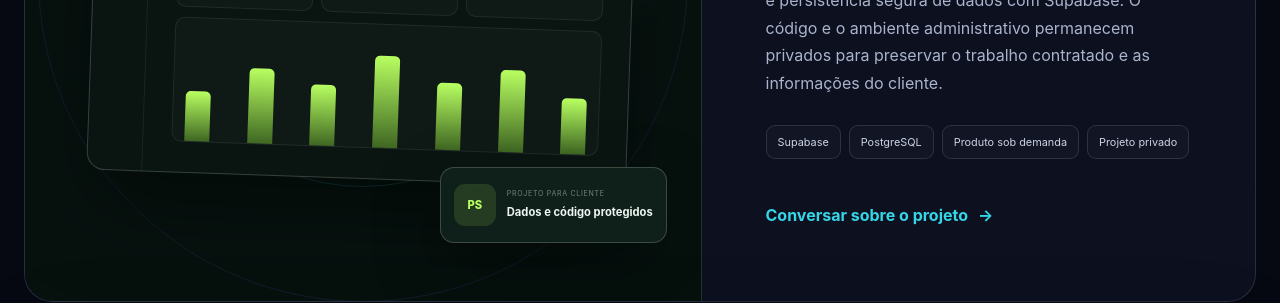
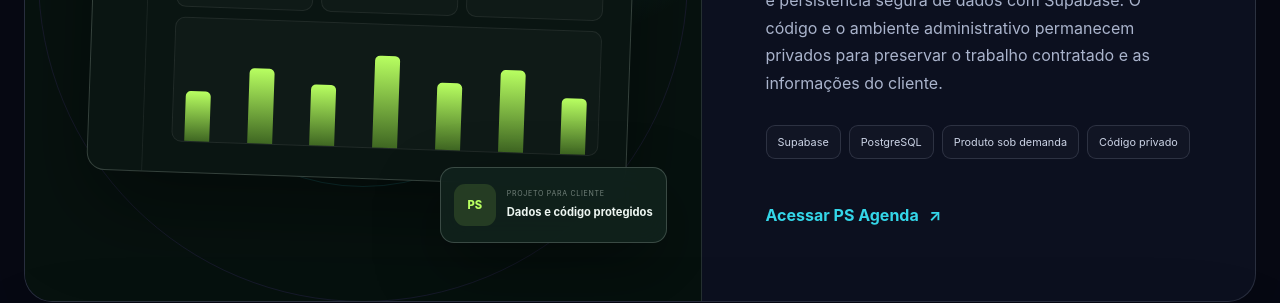
Before and after one commit to kevinsantanadev/portfolio, a Next.js app: page / in a window 1280 px wide. Shown: the part 3240-3543 px from the top of the page. Built offline with nearby package versions, Linux system fonts and the light colour scheme.

Commit message:
Abre o PS Agenda diretamente pelo portfólio (#9)
* Vincula card do PS Agenda à experiência pública

* Atualiza chamada pública do PS Agenda

```diff
--- a/app/portfolio-copy.ts
+++ b/app/portfolio-copy.ts
@@ -78,8 +78,8 @@ export const copyByLanguage = {
         description:
           "Projeto real desenvolvido para um cliente, com foco em organização de compromissos, experiência responsiva e persistência segura de dados com Supabase. O código e o ambiente administrativo permanecem privados para preservar o trabalho contratado e as informações do cliente.",
         technologiesLabel: "Tecnologias e características do PS Agenda",
-        privacyTag: "Projeto privado",
-        link: "Conversar sobre o projeto",
+        privacyTag: "Código privado",
+        link: "Acessar PS Agenda",
         overview: "AGENDA DO DIA",
         greeting: "Rotina organizada em um só lugar.",
         appointments: "AGENDADOS",
@@ -359,8 +359,8 @@ export const copyByLanguage = {
         description:
           "A real project developed for a client, focused on appointment organization, a responsive experience, and secure data persistence with Supabase. The source code and administration environment remain private to protect the commissioned work and client information.",
         technologiesLabel: "PS Agenda technologies and characteristics",
-        privacyTag: "Private project",
-        link: "Discuss this project",
+        privacyTag: "Private source code",
+        link: "Open PS Agenda",
         overview: "TODAY'S SCHEDULE",
         greeting: "One place for an organized routine.",
         appointments: "SCHEDULED",
@@ -641,7 +641,7 @@ export const copyByLanguage = {
           "Proyecto real desarrollado para un cliente, centrado en la organización de citas, una experiencia adaptable y la persistencia segura de datos con Supabase. El código y el entorno administrativo permanecen privados para proteger el trabajo contratado y la información del cliente.",
         technologiesLabel: "Tecnologías y características de PS Agenda",
         privacyTag: "Proyecto privado",
-        link: "Conversar sobre el proyecto",
+        link: "Abrir PS Agenda",
         overview: "AGENDA DE HOY",
         greeting: "Una rutina organizada en un solo lugar.",
         appointments: "PROGRAMADOS",
--- a/app/portfolio-page.tsx
+++ b/app/portfolio-page.tsx
@@ -375,9 +375,15 @@ export function PortfolioPage({
                   <li key={item}>{item}</li>
                 ))}
               </ul>
-              <a className="text-link" href="#contato">
+              <a
+                className="text-link"
+                href="https://agenda.kevinsantanadev.com.br/"
+                target="_blank"
+                rel="noreferrer"
+              >
                 {copy.projects.psagenda.link}{" "}
-                <span aria-hidden="true">→</span>
+                <span aria-hidden="true">↗</span>
+                <span className="sr-only"> ({copy.newTab})</span>
               </a>
             </div>
           </article>
```
